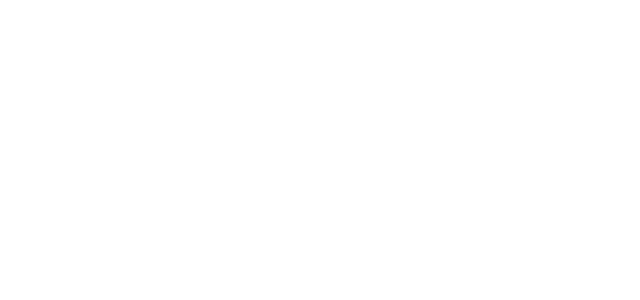
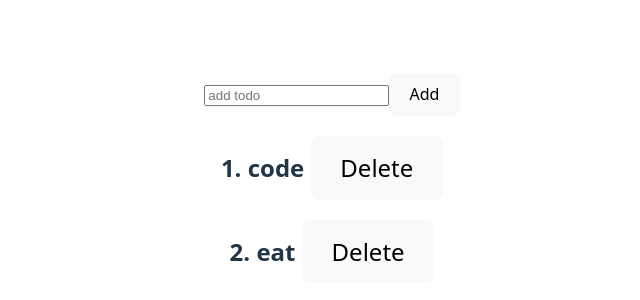
Before and after one commit to Pooja184/Awdiz-React, a React (Vite) app in the folder Day4-01-08/: page / in a window 1280 px wide. Shown: the part 212-512 px from the top of the page, without its empty margins (308-948 px from the left). Built offline with nearby package versions, Linux system fonts and the light colour scheme.

Commit message:
assignment

```diff
--- a/Day4-01-08/src/App.jsx
+++ b/Day4-01-08/src/App.jsx
@@ -2,6 +2,7 @@
 import './App.css'
 import { Route, Routes } from 'react-router-dom'
 import Todo from './components/Todo'
+import Delete from './components/Delete'
 
 function App() {
 
@@ -9,6 +10,7 @@
     <>
       <Routes>
         <Route path='/' element={<Todo/>}/>
+
       </Routes>
     </>
   )
--- /dev/null
+++ b/Day4-01-08/src/components/Delete.jsx
@@ -0,0 +1,28 @@
+import React from "react";
+
+const Delete = ({ onConfirm, onCancel }) => {
+  return (
+    <div
+      style={{
+        margin: "auto",
+        height: "200px",
+        width: "400px",
+        backgroundColor: "white",
+        textAlign: "center",
+        padding: "20px",
+        borderRadius: "10px",
+        boxShadow: "0 4px 10px rgba(0,0,0,0.2)"
+      }}
+    >
+      <h2 style={{ color: "black" }}>Are you sure you want to delete this todo?</h2>
+      <button onClick={onConfirm} style={{ margin: "10px", padding: "10px" }}>
+         Confirm
+      </button>
+      <button onClick={onCancel} style={{ margin: "10px", padding: "10px" }}>
+         Cancel
+      </button>
+    </div>
+  );
+};
+
+export default Delete;
--- a/Day4-01-08/src/components/Todo.jsx
+++ b/Day4-01-08/src/components/Todo.jsx
@@ -1,11 +1,65 @@
-import React from 'react'
+import React, { useState } from "react";
+import Delete from "./Delete"; // Import Delete component
 
 const Todo = () => {
+  const [todos, setTodos] = useState(["code", "eat"]);
+  const [newTodo, setNewTodo] = useState("");
+
+
+  const [showPopup, setShowPopup] = useState(false);
+  const [deleteIndex, setDeleteIndex] = useState(null);
+
+  const handleChange = (e) => {
+    setNewTodo(e.target.value);
+  };
+
+  const handleClick = () => {
+    if (newTodo.trim() !== "") {
+      setTodos([...todos, newTodo]);
+      setNewTodo("");
+    }
+  };
+
+  const confirmDelete = (idx) => {
+    setDeleteIndex(idx);
+    setShowPopup(true);
+  };
+
+  const handleConfirmDelete = () => {
+    setTodos(todos.filter((_, index) => index !== deleteIndex));
+    setShowPopup(false);
+    setDeleteIndex(null);
+  };
+
+  const handleCancel = () => {
+    setShowPopup(false);
+  };
+
   return (
-    <div>
+    <>
+      <input
+        type="text"
+        placeholder="add todo"
+        value={newTodo}
+        onChange={handleChange}
+      />
+      <button onClick={handleClick}>Add</button>
 
-    </div>
-  )
-}
+      {todos.map((todo, idx) => (
+        <h2 key={idx}>
+          {idx + 1}. {todo}{" "}
+          <button onClick={() => confirmDelete(idx)}>Delete</button>
+        </h2>
+      ))}
 
-export default Todo
+      {showPopup && (
+        <Delete
+          onConfirm={handleConfirmDelete}
+          onCancel={handleCancel}
+        />
+      )}
+    </>
+  );
+};
+
+export default Todo;
```
